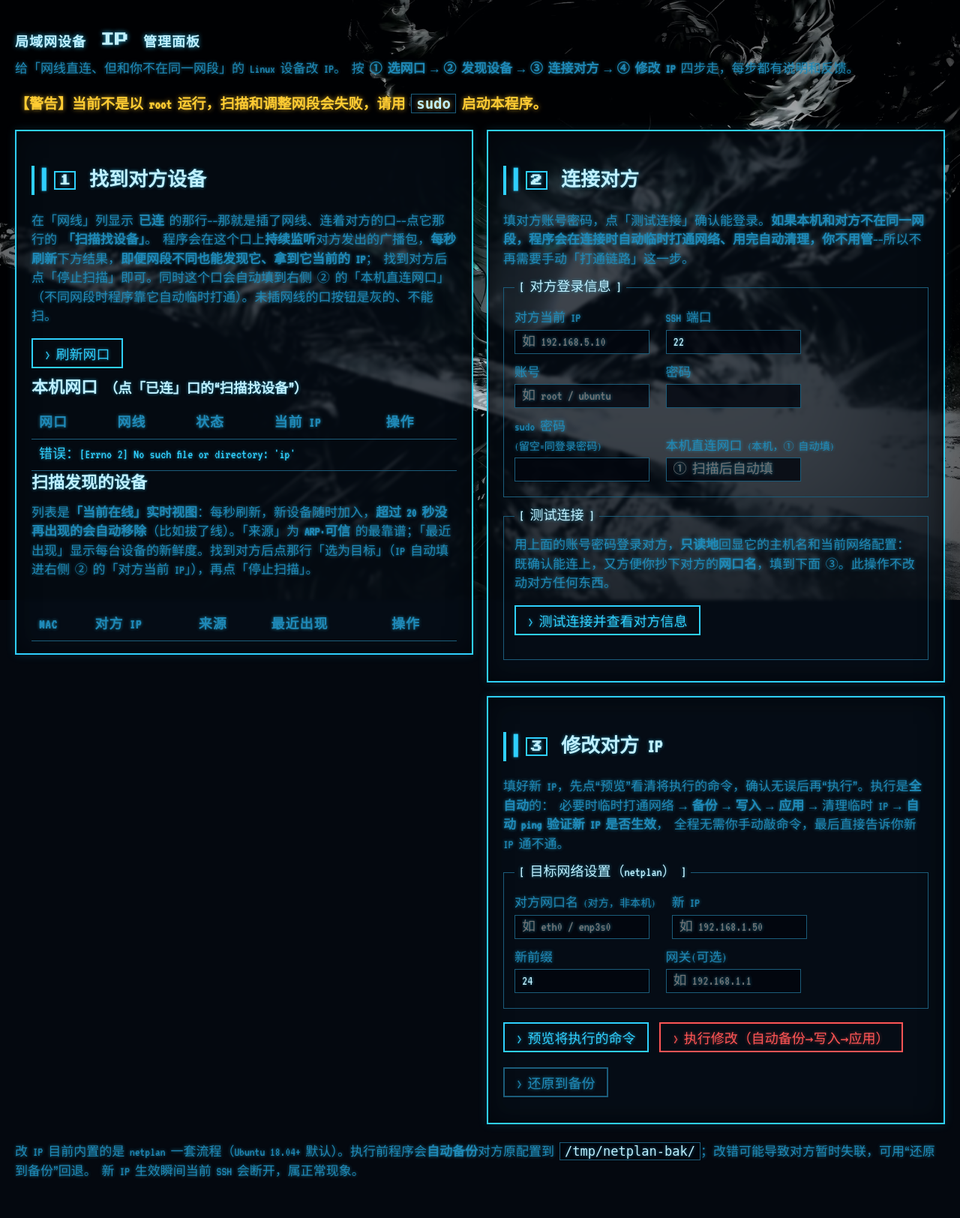
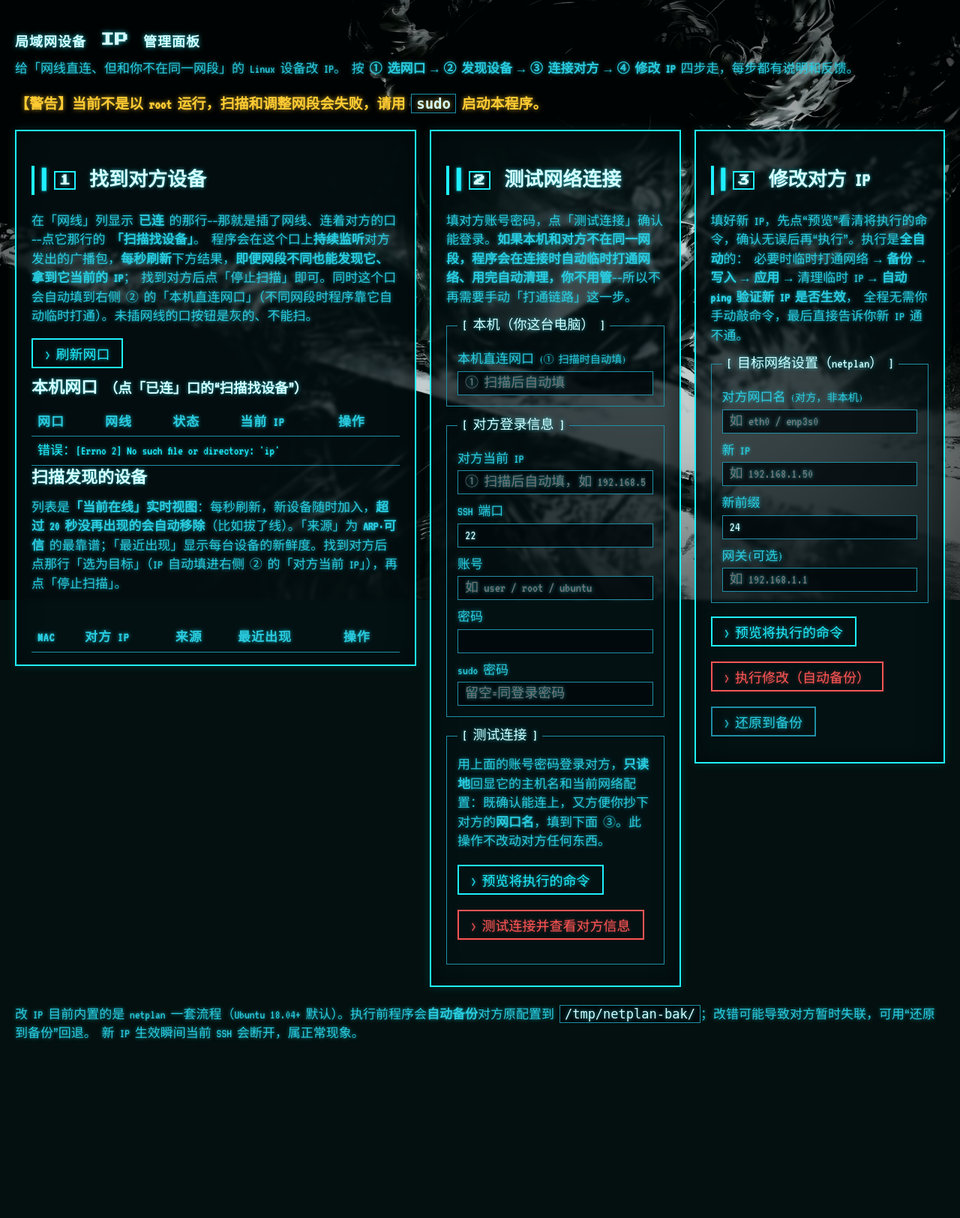
Before and after one commit to 1505860074/lan-ip-manager, a Flask app: page / in a window 1280 px wide. Shown: the whole page at 75% size. After the commit the page ends 1387 px from the top, so only its background shows below. Run offline with Flask 3, Linux system fonts and the light colour scheme; lists and menus that the app fills with data are empty.

Commit message:
优化界面布局与交互：三列平铺、青色配色、表单分组与预览
- 布局：①②③ 三个模块从左到右三列平铺（①稍宽，容纳数据表格），
  表单输入框改为竖排单列；表格按钮不再竖排错行
- 配色：主色调整为更亮更饱和的偏青荧光蓝
- ② 更名为「测试网络连接」，新增「预览将执行的命令」机制（与③一致）
- ② 表单拆分为「本机」和「对方登录信息」两组，本机直连网口移到最前
- 占位提示优化：账号示例加 user、sudo 密码与对方 IP 提示并入占位符
- 统一「测试连接」与「执行修改」为红色警示样式，修复执行修改按钮错行

Co-Authored-By: Claude Opus 4.8 (1M context) <noreply@anthropic.com>

```diff
--- a/app.py
+++ b/app.py
@@ -246,6 +246,10 @@ def api_ssh_test():
     若本机和对方不同网段，会自动临时加同网段 IP 连过去，读完立刻删掉。
     """
     data = request.get_json(force=True)
+    # 预览：只返回「测试连接」时将在对方机器上执行的只读命令文本，
+    # 不连对方、不读账号密码——和第③步「预览」完全一致，保证所见即所跑。
+    if data.get("preview"):
+        return jsonify(ok=True, preview=True, script=netplan.build_inspect_script())
     try:
         (rc, out, err), temp = _with_temp_reach(
             data.get("iface"),
--- a/static/app.js
+++ b/static/app.js
@@ -192,6 +192,16 @@ function pick(ip) {
   document.querySelector("[name=peer_ip]").value = ip;
 }
 
+// ===== ② 预览：只向后端要「测试连接时将执行的只读命令文本」，不登录对方、不读账号密码 =====
+// 和第③步的 previewChange 一样：让你先看清「测试连接」会在对方机器上跑哪些命令，再决定要不要连。
+async function previewTest() {
+  const box = document.getElementById("testPreviewBox");
+  box.classList.remove("hidden");
+  box.textContent = "正在生成预览……";
+  const r = await post("/api/ssh_test", { preview: true });
+  box.textContent = r.ok ? r.script : "无法生成预览：" + r.error;
+}
+
 // ===== ② 测试连接：登录对方并回显只读诊断信息 =====
 // 说明：本机和对方不同网段时，后端会自动临时加同网段 IP 连过去、读完删掉，前端不用管。
 async function sshTest() {
--- a/static/style.css
+++ b/static/style.css
@@ -20,16 +20,16 @@
 }
 
 :root {
-  --bg:        #04080f;   /* 屏幕最底色：近黑带一点蓝 */
-  --panel:     rgba(6, 14, 24, 0.72);   /* 面板/卡片：半透明，透出壁纸 */
-  --panel-deep:rgba(2, 6, 14, 0.82);    /* 输入框/输出区：更深、更实，保证可读 */
-  --neon:      #2fd0ff;   /* 主荧光蓝：正文、边框 */
-  --neon-dim:  #1f89b8;   /* 暗蓝：次要文字、说明 */
-  --neon-hi:   #bff0ff;   /* 高亮蓝：标题、强调 */
+  --bg:        #03100f;   /* 屏幕最底色：近黑，带一点青 */
+  --panel:     rgba(5, 18, 22, 0.72);   /* 面板/卡片：半透明，透出壁纸 */
+  --panel-deep:rgba(2, 9, 12, 0.82);    /* 输入框/输出区：更深、更实，保证可读 */
+  --neon:      #1ff0ff;   /* 主荧光蓝（偏青）：正文、边框——更亮更饱和 */
+  --neon-dim:  #2acbe0;   /* 次青蓝：次要文字、说明——提亮提饱和 */
+  --neon-hi:   #d4feff;   /* 高亮青白：标题、强调 */
   --amber:     #ffcc33;   /* 琥珀：警告点缀 */
   --danger:    #ff5555;   /* 危险操作用的红 */
-  --line:      #1b5c7a;   /* 分隔线/边框的暗蓝 */
-  --glow:      0 0 4px rgba(47, 208, 255, 0.55);  /* 字符荧光辉 */
+  --line:      #1f8fa6;   /* 分隔线/边框：偏青、比原来更亮 */
+  --glow:      0 0 5px rgba(31, 240, 255, 0.65);  /* 字符荧光辉（偏青、更强） */
 }
 
 * { box-sizing: border-box; }
@@ -69,20 +69,24 @@ body {
 header, footer { max-width: 1400px; margin: 0 auto; padding: 0 20px; }
 header { padding-top: 28px; }
 
-/* ---- 顶层左右两栏：左=① 找到对方设备，右=② 连接对方 / ③ 修改 IP ---- */
+/* ---- 顶层三列平铺：① 找到对方设备 → ② 连接对方 → ③ 修改 IP，一步一列 ---- */
 .layout {
   max-width: 1400px;
   margin: 0 auto;
   padding: 0 20px;
   display: grid;
-  grid-template-columns: minmax(0, 1fr) minmax(0, 1fr);  /* 左右等宽 */
+  /* 三列平铺，但不等宽：① 里是两张数据表格，比 ②③ 的表单更吃横向空间，
+     所以给它约 1.6 份、②③ 各 1 份，表格才排得开、不会把按钮挤成竖排。 */
+  grid-template-columns: 1.6fr 1fr 1fr;
   gap: 18px;
   align-items: start;
 }
-.col-left, .col-right { min-width: 0; }
-.col-left > section:first-child,
-.col-right > section:first-child { margin-top: 0; }
-@media (max-width: 1000px) {
+.layout > section { min-width: 0; margin-top: 0; }   /* 三列各自顶端对齐，去掉多余上边距 */
+/* 窗口变窄时逐级回退：先两列，再单列，避免列太窄挤成一团 */
+@media (max-width: 1100px) {
+  .layout { grid-template-columns: repeat(2, minmax(0, 1fr)); }
+}
+@media (max-width: 720px) {
   .layout { grid-template-columns: 1fr; }
 }
 
@@ -92,7 +96,7 @@ h1 {
   font-size: 18px;
   line-height: 1.5;
   color: var(--neon-hi);
-  text-shadow: 0 0 6px rgba(47, 208, 255, 0.8);
+  text-shadow: 0 0 6px rgba(31, 240, 255, 0.8);
   letter-spacing: 1px;
 }
 h2 {
@@ -122,15 +126,25 @@ section {
   border-radius: 0;
   padding: 16px 20px;
   margin-top: 18px;
-  box-shadow: 0 0 12px rgba(47, 208, 255, 0.15), inset 0 0 30px rgba(0, 0, 0, 0.5);
+  box-shadow: 0 0 12px rgba(31, 240, 255, 0.15), inset 0 0 30px rgba(0, 0, 0, 0.5);
   -webkit-backdrop-filter: blur(2px);   /* 轻微毛玻璃：透出壁纸又保证文字清楚 */
   backdrop-filter: blur(2px);
 }
 
 /* ---- 表格 ---- */
-table { width: 100%; border-collapse: collapse; margin-top: 10px; font-size: 18px; }
-th, td { text-align: left; padding: 7px 10px; border-bottom: 1px solid var(--line); }
-th { color: var(--neon-dim); text-transform: uppercase; letter-spacing: 1px; }
+table { width: 100%; border-collapse: collapse; margin-top: 10px; font-size: 17px; }
+th, td {
+  text-align: left; padding: 6px 8px;
+  border-bottom: 1px solid var(--line);
+  vertical-align: middle;
+}
+th {
+  color: var(--neon-dim); text-transform: uppercase; letter-spacing: 1px;
+  white-space: nowrap;          /* 表头短词不换行（如「网线」不被拆成两行） */
+}
+/* 表格里的操作按钮：整体不换行 + 去掉外边距 + 收紧内边距，
+   避免窄列里「扫描找设备」被压成一个字一行的竖排。 */
+td .btn { white-space: nowrap; margin: 0; padding: 4px 10px; }
 
 /* ---- 按钮：直角、边框、悬停反色 ---- */
 .btn {
@@ -159,9 +173,9 @@ th { color: var(--neon-dim); text-transform: uppercase; letter-spacing: 1px; }
 .btn.ghost { border-color: var(--line); color: var(--neon-dim); }
 .btn.ghost:hover { background: var(--line); color: var(--neon-hi); }
 
-/* ---- 表单 ---- */
+/* ---- 表单：label 块级竖排，输入框在各自模块里自上而下排成一列 ---- */
 label {
-  display: inline-block; margin: 6px 14px 6px 0;
+  display: block; margin: 10px 0 0;
   font-size: 17px; color: var(--neon-dim);
 }
 input, textarea {
@@ -170,13 +184,13 @@ input, textarea {
   border: 1px solid var(--line);
   border-radius: 0;
   color: var(--neon-hi);
-  padding: 6px 9px; width: 180px;
+  padding: 6px 9px; width: 100%;   /* 填满所在列/fieldset，竖排更整齐 */
   font-family: "VT323", monospace; font-size: 18px;
   text-shadow: var(--glow);
 }
 input:focus, textarea:focus {
   outline: none; border-color: var(--neon);
-  box-shadow: 0 0 8px rgba(47, 208, 255, 0.4);
+  box-shadow: 0 0 8px rgba(31, 240, 255, 0.4);
 }
 fieldset {
   border: 1px solid var(--line); border-radius: 0;
@@ -201,11 +215,11 @@ footer { margin-top: 24px; }
   padding: 0 5px; margin-right: 8px;
   font-family: "Press Start 2P", "VT323", monospace;
   font-size: 15px; line-height: 1.4;
-  text-shadow: 0 0 6px rgba(47, 208, 255, 0.8);
+  text-shadow: 0 0 6px rgba(31, 240, 255, 0.8);
 }
 
 /* ① 网口表里「已连」的整行淡蓝高亮，让人一眼锁定该用哪个口 */
-#ifaceTable tr.connected td { background: rgba(47, 208, 255, 0.10); }
+#ifaceTable tr.connected td { background: rgba(31, 240, 255, 0.10); }
 
 /* ③ 修改 IP 的一排操作按钮 */
 .term-actions {
@@ -226,7 +240,7 @@ footer { margin-top: 24px; }
 }
 
 /* 连通/成功的绿松石高亮小字 */
-.ok-text { color: var(--neon-hi); text-shadow: 0 0 5px rgba(47, 208, 255, 0.7); }
+.ok-text { color: var(--neon-hi); text-shadow: 0 0 5px rgba(31, 240, 255, 0.7); }
 
 /* ① 面板顶部工具行：刷新网口 + 扫描时长 并排 */
 .row-tools {
--- a/templates/index.html
+++ b/templates/index.html
@@ -21,11 +21,8 @@
     </p>
   </header>
 
-  <!-- 顶层左右两栏：左=① 找到对方设备；右=② 连接对方 / ③ 修改 IP -->
+  <!-- 顶层三列平铺：① 找到对方设备 → ② 连接对方 → ③ 修改 IP，从左到右一步一列 -->
   <div class="layout">
-
-  <!-- ===== 左栏：找到并选定对方 ===== -->
-  <div class="col-left">
 
   <!-- ① 找到对方设备（选口 + 扫描 + 结果，一个面板串起来） -->
   <section id="step1">
@@ -57,30 +54,33 @@
     </table>
   </section>
 
-  </div><!-- /col-left -->
-
-  <!-- ===== 右栏：连上对方并改它的 IP ===== -->
-  <div class="col-right">
-
   <!-- ② 连接对方 -->
   <section id="step3">
-    <h2><span class="step-badge">2</span> 连接对方</h2>
+    <h2><span class="step-badge">2</span> 测试网络连接</h2>
     <p class="hint">填对方账号密码，点「测试连接」确认能登录。<b>如果本机和对方不在同一网段，程序会在连接时自动临时打通网络、用完自动清理，你不用管</b>——所以不再需要手动「打通链路」这一步。</p>
 
     <fieldset>
+      <legend>本机（你这台电脑）</legend>
+      <label title="你这台电脑上、插网线连对方的那个口（① 扫描时已自动填）。不同网段时，程序自动用它临时加/删 IP。是本机的口，不是对方的">本机直连网口 <small>(① 扫描时自动填)</small> <input name="iface" placeholder="① 扫描后自动填"></label>
+    </fieldset>
+
+    <fieldset>
       <legend>对方登录信息</legend>
-      <label title="对方设备现在的 IP；在 ① 里点「选为目标」会自动填好">对方当前 IP <input name="peer_ip" placeholder="如 192.168.5.10"></label>
+      <label title="对方设备现在的 IP；在 ① 里点「选为目标」会自动填好">对方当前 IP <input name="peer_ip" placeholder="① 扫描后自动填，如 192.168.5.10"></label>
       <label title="对方 SSH 服务的端口，默认 22，一般不用改">SSH 端口 <input name="port" type="number" value="22"></label>
-      <label title="登录对方用的账号，如 root 或 ubuntu">账号 <input name="username" placeholder="如 root / ubuntu"></label>
+      <label title="登录对方用的账号，如 user / root / ubuntu">账号 <input name="username" placeholder="如 user / root / ubuntu"></label>
       <label title="上面这个账号的登录密码">密码 <input name="password" type="password"></label>
-      <label title="改网络配置要 root 权限。多数系统 sudo 密码就是登录密码，所以留空即可">sudo 密码<br><small>(留空=同登录密码)</small> <input name="sudo_password" type="password"></label>
-      <label title="你这台电脑上、插网线连对方的那个口（① 扫描时已自动填）。不同网段时，程序自动用它临时加/删 IP。是本机的口，不是对方的">本机直连网口 <small>(本机，① 自动填)</small> <input name="iface" placeholder="① 扫描后自动填"></label>
+      <label title="改网络配置要 root 权限。多数系统 sudo 密码就是登录密码，所以留空即可">sudo 密码 <input name="sudo_password" type="password" placeholder="留空=同登录密码"></label>
     </fieldset>
 
     <fieldset>
       <legend>测试连接</legend>
       <p class="hint">用上面的账号密码登录对方，<b>只读地</b>回显它的主机名和当前网络配置：既确认能连上，又方便你抄下对方的<b>网口名</b>，填到下面 ③。此操作不改动对方任何东西。</p>
-      <button class="btn" title="用上面账号密码登录对方，只读显示它的主机名/网口/netplan 配置，不改动任何东西（不同网段会自动临时打通、用完清理）" onclick="sshTest()">测试连接并查看对方信息</button>
+      <div class="term-actions">
+        <button class="btn" title="只显示「测试连接」时将在对方机器上执行的只读命令，不连接、不改动任何东西——先看清楚再执行" onclick="previewTest()">预览将执行的命令</button>
+        <button class="btn danger" title="用上面账号密码登录对方，只读显示它的主机名/网口/netplan 配置，不改动任何东西（不同网段会自动临时打通、用完清理）" onclick="sshTest()">测试连接并查看对方信息</button>
+      </div>
+      <pre id="testPreviewBox" class="preview hidden"></pre>
       <div id="testOutput" class="output"></div>
     </fieldset>
   </section>
@@ -104,14 +104,12 @@
 
     <div class="term-actions">
       <button class="btn" title="只显示将要执行的完整命令，不连接、不改动任何东西——先看清楚再执行" onclick="previewChange()">预览将执行的命令</button>
-      <button class="btn danger" title="通过 SSH 依次执行：备份对方原配置 → 写入新 IP → 应用。IP 生效后当前 SSH 会断开，属正常" onclick="runChange()">执行修改（自动备份→写入→应用）</button>
+      <button class="btn danger" title="通过 SSH 依次执行：备份对方原配置 → 写入新 IP → 应用（全自动）。IP 生效后当前 SSH 会断开，属正常" onclick="runChange()">执行修改（自动备份）</button>
       <button class="btn ghost" title="把之前自动备份的 netplan 配置拷回去并重新应用，用于改错时回退" onclick="restoreIp()">还原到备份</button>
     </div>
     <pre id="previewBox" class="preview hidden"></pre>
     <div id="changeOutput" class="output"></div>
   </section>
-
-  </div><!-- /col-right -->
 
   </div><!-- /layout -->
 
```
